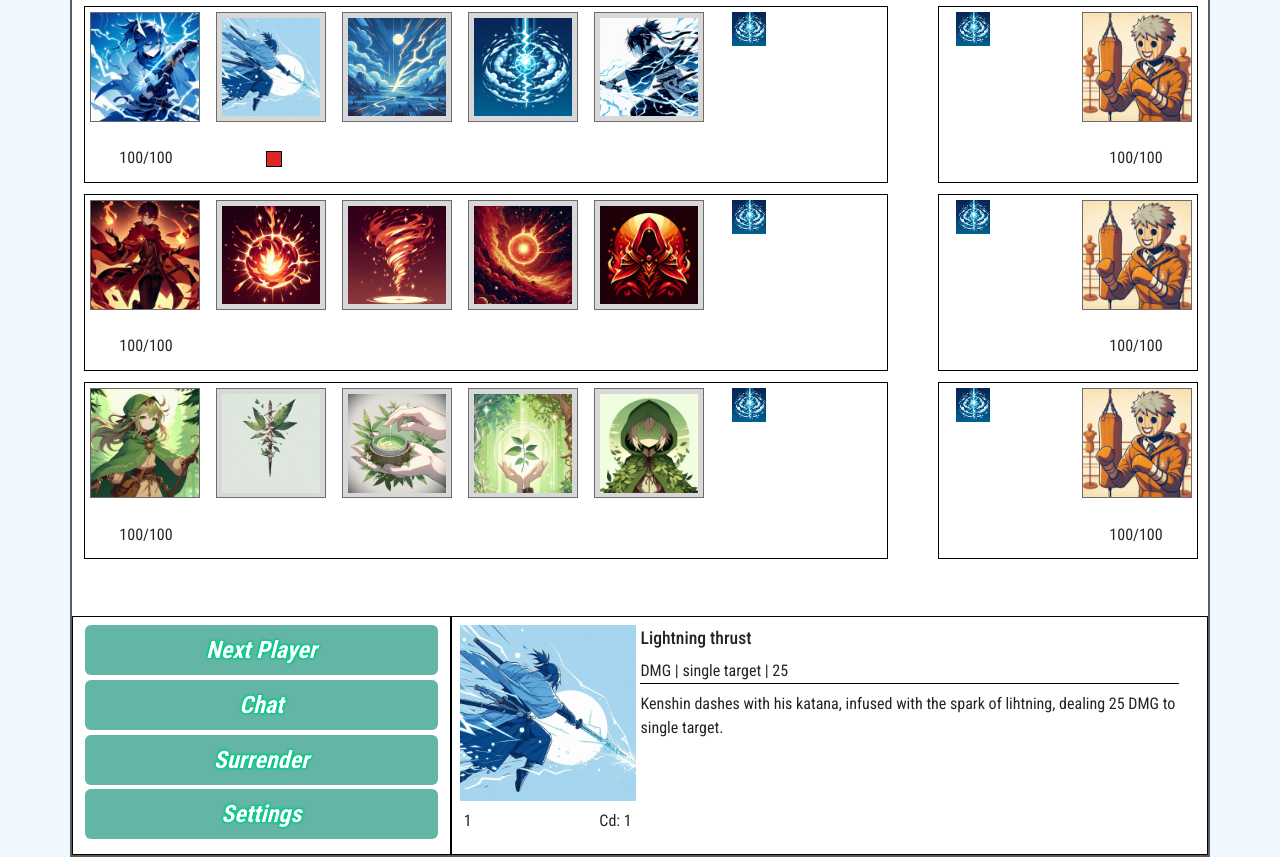
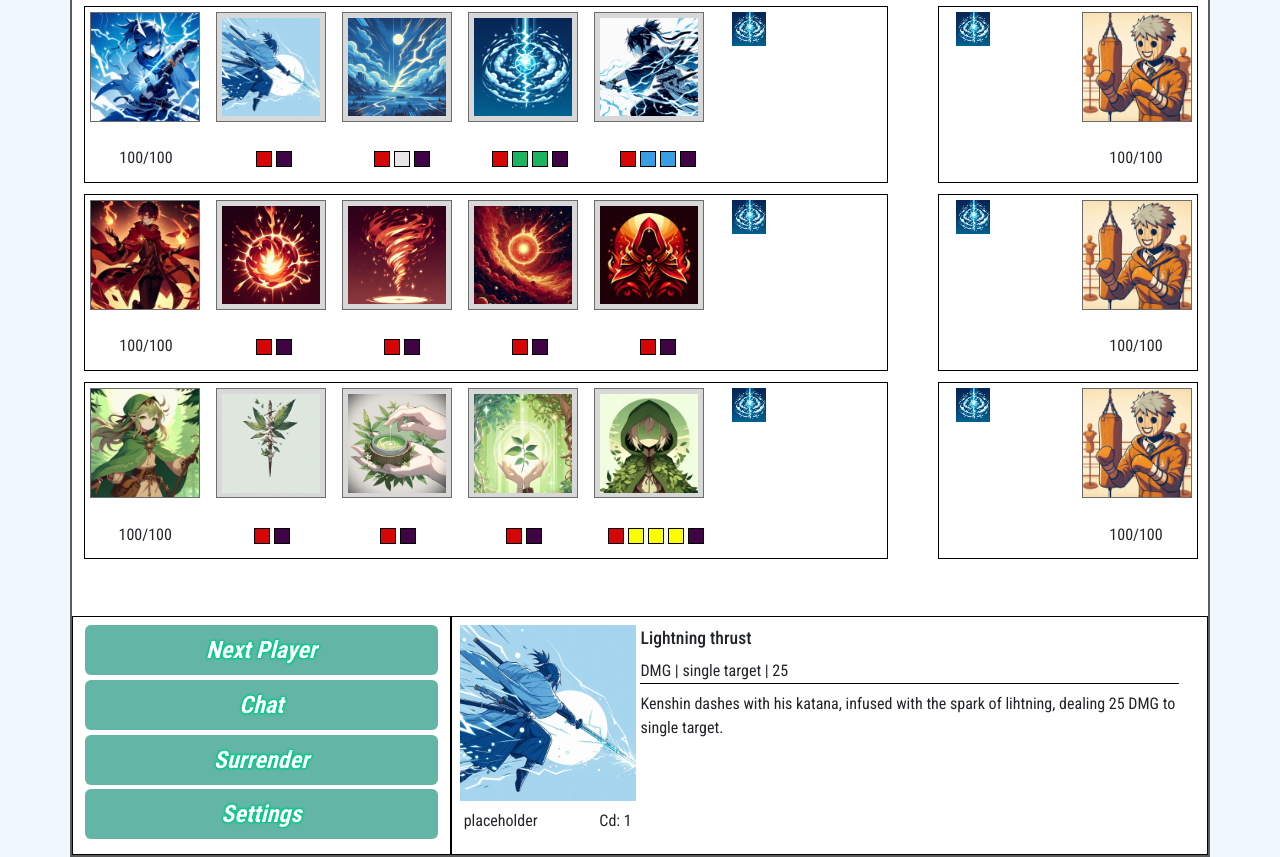
Before and after one commit to CastPJ/jade-arena-project, a website: page game.html in a window 1280 px wide. Both pictures are taken after a click on the picture 271 px from the left and 89 px from the top of the page. Shown: the part 23-880 px from the top of the page. Drawn offline with nearby package versions, Linux system fonts and the light colour scheme; files whose address does not match are found by name.

Commit message:
Energy dices under skills

```diff
--- a/data/champions.JSON
+++ b/data/champions.JSON
@@ -10,14 +10,7 @@
           "shortDsc": "DMG | single target | 25",
           "longDsc": "Kenshin dashes with his katana, infused with the spark of lihtning, dealing 25 DMG to single target.",
           "cd": 1,
-          "cost": {
-            "fire": 1,
-            "water": 0,
-            "earth": 0,
-            "wind": 0,
-            "light": 0,
-            "dark": 1
-          }
+          "cost": "1-0-0-0-0-1"
         },
         "skill2": {
           "img": "Kenshin/kenshin-skill2.jpeg",
@@ -25,14 +18,7 @@
           "shortDsc": "DMG | AoE | 30",
           "longDsc": "Kenshin summons lightning strike, dealing 30 DMG to all enemies.",
           "cd": 3,
-          "cost": {
-            "fire": 3,
-            "water": 0,
-            "earth": 0,
-            "wind": 0,
-            "light": 0,
-            "dark": 0
-          }
+          "cost": "1-0-0-1-0-1"
         },
         "skill3": {
           "img": "Kenshin/kenshin-skill3.jpeg",
@@ -40,14 +26,7 @@
           "shortDsc": "Utility | Self | Clears CD | All DMG + 5",
           "longDsc": "Placeholder text, will be extended in later version. Placeholder text, will be extended in later version. Placeholder text, will be extended in later version. Placeholder text, will be extended in later version. Placeholder text, will be extended in later version. Placeholder text, will be extended in later version.",
           "cd": 3,
-          "cost": {
-            "fire": 3,
-            "water": 0,
-            "earth": 0,
-            "wind": 0,
-            "light": 0,
-            "dark": 0
-          }
+          "cost": "1-0-2-0-0-1"
         },
         "skill4": {
           "img": "Kenshin/kenshin-skill4.jpeg",
@@ -55,14 +34,7 @@
           "shortDsc": "DMG | 30 | multi target",
           "longDsc": "Placeholder text, will be extended in later version. Placeholder text, will be extended in later version. Placeholder text, will be extended in later version. Placeholder text, will be extended in later version. Placeholder text, will be extended in later version. Placeholder text, will be extended in later version.",
           "cd": 3,
-          "cost": {
-            "fire": 3,
-            "water": 0,
-            "earth": 0,
-            "wind": 0,
-            "light": 0,
-            "dark": 0
-          }
+          "cost": "1-2-0-0-0-1"
         }
       }
     },
@@ -76,14 +48,7 @@
           "shortDsc": "DMG | single target | 25",
           "longDsc": "Hathun dashes with his katana, infused with the spark of lihtning, dealing 25 DMG to single target.",
           "cd": 1,
-          "cost": {
-            "fire": 1,
-            "water": 0,
-            "earth": 0,
-            "wind": 0,
-            "light": 0,
-            "dark": 1
-          }
+          "cost": "1-0-0-0-0-1"
         },
         "skill2": {
           "img": "Hathun/Hathun-skill2.jpeg",
@@ -91,14 +56,7 @@
           "shortDsc": "DMG | AoE | 30",
           "longDsc": "Hathun summons lightning strike, dealing 30 DMG to all enemies.",
           "cd": 3,
-          "cost": {
-            "fire": 3,
-            "water": 0,
-            "earth": 0,
-            "wind": 0,
-            "light": 0,
-            "dark": 0
-          }
+          "cost": "1-0-0-0-0-1"
         },
         "skill3": {
           "img": "Hathun/Hathun-skill3.jpeg",
@@ -106,14 +64,7 @@
           "shortDsc": "Utility | Self | Clears CD | All DMG + 5",
           "longDsc": "Placeholder text, will be extended in later version. Placeholder text, will be extended in later version. Placeholder text, will be extended in later version. Placeholder text, will be extended in later version. Placeholder text, will be extended in later version. Placeholder text, will be extended in later version.",
           "cd": 3,
-          "cost": {
-            "fire": 3,
-            "water": 0,
-            "earth": 0,
-            "wind": 0,
-            "light": 0,
-            "dark": 0
-          }
+          "cost": "1-0-0-0-0-1"
         },
         "skill4": {
           "img": "Hathun/Hathun-skill4.jpeg",
@@ -121,14 +72,7 @@
           "shortDsc": "DMG | 30 | multi target",
           "longDsc": "Placeholder text, will be extended in later version. Placeholder text, will be extended in later version. Placeholder text, will be extended in later version. Placeholder text, will be extended in later version. Placeholder text, will be extended in later version. Placeholder text, will be extended in later version.",
           "cd": 3,
-          "cost": {
-            "fire": 3,
-            "water": 0,
-            "earth": 0,
-            "wind": 0,
-            "light": 0,
-            "dark": 0
-          }
+          "cost": "1-0-0-0-0-1"
         }
       }
     },
@@ -142,14 +86,7 @@
           "shortDsc": "DMG | single target | 25",
           "longDsc": "Silvia dashes with his katana, infused with the spark of lihtning, dealing 25 DMG to single target.",
           "cd": 1,
-          "cost": {
-            "fire": 1,
-            "water": 0,
-            "earth": 0,
-            "wind": 0,
-            "light": 0,
-            "dark": 1
-          }
+          "cost": "1-0-0-0-0-1"
         },
         "skill2": {
           "img": "Silvia/Silvia-skill2.jpeg",
@@ -157,14 +94,7 @@
           "shortDsc": "DMG | AoE | 30",
           "longDsc": "Silvia summons lightning strike, dealing 30 DMG to all enemies.",
           "cd": 3,
-          "cost": {
-            "fire": 3,
-            "water": 0,
-            "earth": 0,
-            "wind": 0,
-            "light": 0,
-            "dark": 0
-          }
+          "cost": "1-0-0-0-0-1"
         },
         "skill3": {
           "img": "Silvia/Silvia-skill3.jpeg",
@@ -172,14 +102,7 @@
           "shortDsc": "Utility | Self | Clears CD | All DMG + 5",
           "longDsc": "Placeholder text, will be extended in later version. Placeholder text, will be extended in later version. Placeholder text, will be extended in later version. Placeholder text, will be extended in later version. Placeholder text, will be extended in later version. Placeholder text, will be extended in later version.",
           "cd": 3,
-          "cost": {
-            "fire": 3,
-            "water": 0,
-            "earth": 0,
-            "wind": 0,
-            "light": 0,
-            "dark": 0
-          }
+          "cost": "1-0-0-0-0-1"
         },
         "skill4": {
           "img": "Silvia/Silvia-skill4.jpeg",
@@ -187,14 +110,7 @@
           "shortDsc": "DMG | 30 | multi target",
           "longDsc": "Placeholder text, will be extended in later version. Placeholder text, will be extended in later version. Placeholder text, will be extended in later version. Placeholder text, will be extended in later version. Placeholder text, will be extended in later version. Placeholder text, will be extended in later version.",
           "cd": 3,
-          "cost": {
-            "fire": 3,
-            "water": 0,
-            "earth": 0,
-            "wind": 0,
-            "light": 0,
-            "dark": 0
-          }
+          "cost": "1-0-0-0-3-1"
         }
       }
     }
--- a/game-styles.css
+++ b/game-styles.css
@@ -182,9 +182,27 @@ body {
 
 .energy-dice {
   border: 1px solid black;
-  background-color: rgb(221, 39, 39);
   height: 1rem;
   width: 1rem;
+}
+
+.fire {
+  background-color: rgb(212, 6, 6);
+}
+.water {
+  background-color: rgb(58, 159, 226);
+}
+.earth {
+  background-color: rgb(28, 180, 97);
+}
+.wind {
+  background-color: rgb(231, 229, 229);
+}
+.light {
+  background-color: rgb(251, 255, 0);
+}
+.dark {
+  background-color: rgb(63, 3, 70);
 }
 
 /* Enemy Field */
--- a/game.html
+++ b/game.html
@@ -156,12 +156,22 @@
               </div>
               <div class="row resource-row">
                 <div class="col resource-col hp">100/100</div>
-                <div class="col resource-col energy-dice-container">
-                  <div class="energy-dice"></div>
-                </div>
-                <div class="col resource-col energy-dice-container"></div>
-                <div class="col resource-col energy-dice-container"></div>
-                <div class="col resource-col energy-dice-container"></div>
+                <div
+                  class="col resource-col energy-dice-container"
+                  id="skill1"
+                ></div>
+                <div
+                  class="col resource-col energy-dice-container"
+                  id="skill2"
+                ></div>
+                <div
+                  class="col resource-col energy-dice-container"
+                  id="skill3"
+                ></div>
+                <div
+                  class="col resource-col energy-dice-container"
+                  id="skill4"
+                ></div>
                 <div class="col resource-col"></div>
               </div>
             </div>
@@ -229,10 +239,22 @@
               </div>
               <div class="row resource-row">
                 <div class="col resource-col hp">100/100</div>
-                <div class="col resource-col energy-dice-container"></div>
-                <div class="col resource-col energy-dice-container"></div>
-                <div class="col resource-col energy-dice-container"></div>
-                <div class="col resource-col energy-dice-container"></div>
+                <div
+                  class="col resource-col energy-dice-container"
+                  id="skill5"
+                ></div>
+                <div
+                  class="col resource-col energy-dice-container"
+                  id="skill6"
+                ></div>
+                <div
+                  class="col resource-col energy-dice-container"
+                  id="skill7"
+                ></div>
+                <div
+                  class="col resource-col energy-dice-container"
+                  id="skill8"
+                ></div>
                 <div class="col resource-col"></div>
               </div>
             </div>
@@ -299,10 +321,22 @@
               </div>
               <div class="row resource-row">
                 <div class="col resource-col hp">100/100</div>
-                <div class="col resource-col energy-dice-container"></div>
-                <div class="col resource-col energy-dice-container"></div>
-                <div class="col resource-col energy-dice-container"></div>
-                <div class="col resource-col energy-dice-container"></div>
+                <div
+                  class="col resource-col energy-dice-container"
+                  id="skill9"
+                ></div>
+                <div
+                  class="col resource-col energy-dice-container"
+                  id="skill10"
+                ></div>
+                <div
+                  class="col resource-col energy-dice-container"
+                  id="skill11"
+                ></div>
+                <div
+                  class="col resource-col energy-dice-container"
+                  id="skill12"
+                ></div>
                 <div class="col resource-col"></div>
               </div>
             </div>
--- a/game.js
+++ b/game.js
@@ -1,12 +1,69 @@
 const infoBar = document.getElementById("info-bar");
 const skillBtns = document.querySelectorAll(".skill");
 const avatarBtns = document.querySelectorAll(".avatar");
+
+let champion1 = "kenshin";
+let champion2 = "hathun";
+let champion3 = "silvia";
+
 skillBtns.forEach((skillBtn) => {
   skillBtn.addEventListener("click", showSkillInfo);
 });
 avatarBtns.forEach((avatarBtn) => {
   avatarBtn.addEventListener("click", showChampionInfo);
 });
+document.addEventListener("DOMContentLoaded", loadSkills);
+
+function loadSkills(e) {
+  e.preventDefault();
+  fetch("/data/champions.json")
+    .then((response) => response.json())
+    .then((data) => {
+      const champions = [champion1, champion2, champion3];
+
+      const costs = champions.flatMap((champion) =>
+        Object.values(data.champions[champion].skills).map(
+          (skill) => skill?.cost
+        )
+      );
+
+      let skillIndex = 1;
+
+      costs.forEach((cost) => {
+        const energyDiceContainer = document.getElementById(
+          `skill${skillIndex}`
+        );
+
+        if (energyDiceContainer) {
+          const energyDiceArray = cost.split("-");
+
+          const energyTypes = [
+            "fire",
+            "water",
+            "earth",
+            "wind",
+            "light",
+            "dark",
+          ];
+
+          energyDiceArray.forEach((dice, index) => {
+            const numberOfDice = Number(dice);
+            if (numberOfDice > 0) {
+              for (let i = 0; i < numberOfDice; i++) {
+                const energyDice = document.createElement("div");
+                energyDice.classList.add("energy-dice");
+                energyDice.classList.add(energyTypes[index]);
+                energyDiceContainer.appendChild(energyDice);
+              }
+            }
+          });
+        }
+
+        skillIndex += 1;
+      });
+    })
+    .catch((error) => console.error("Error fetching data:", error));
+}
 
 function showSkillInfo(e) {
   e.preventDefault();
@@ -21,12 +78,11 @@ function showSkillInfo(e) {
     .then((data) => {
       const champion = data.champions[focusedChampion];
       let skill = focusedSkill;
-      // let championName
       const skillImg = champion.skills[skill].img;
       let skillName = champion.skills[skill].name;
       let skillShortDsc = champion.skills[skill].shortDsc;
       let skillLongDsc = champion.skills[skill].longDsc;
-      let skillCost = champion.skills[skill].cost.fire;
+      let skillCost = "placeholder";
       let skillCd = champion.skills[skill].cd;
       infoBar.innerHTML = `
          <div class="row">
```
